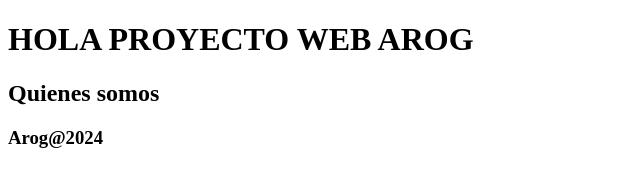
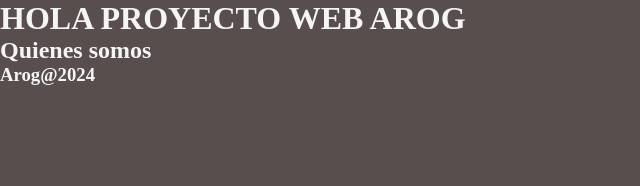
Before and after one commit to herocaes2711/proyectoarog, a plain HTML site: page index.html in a window 1280 px wide. Shown: the whole page, without its empty margins (0-640 px from the left). Drawn offline with Linux system fonts and the light colour scheme.

Commit message:
segundo cambio archivo css

```diff
--- /dev/null
+++ b/css/style.css
@@ -0,0 +1,9 @@
+*{
+    margin: 0;
+    padding: 0;
+    box-sizing: border-box;
+}
+body{
+    background-color: rgb(88, 78, 78);
+    color: whitesmoke;
+}
--- a/index.html
+++ b/index.html
@@ -3,6 +3,7 @@
 <head>
     <meta charset="UTF-8">
     <meta name="viewport" content="width=device-width, initial-scale=1.0">
+    <link rel="stylesheet" href="/css/style.css">
     <title>proyectowebarog</title>
 </head>
 <body>
```
